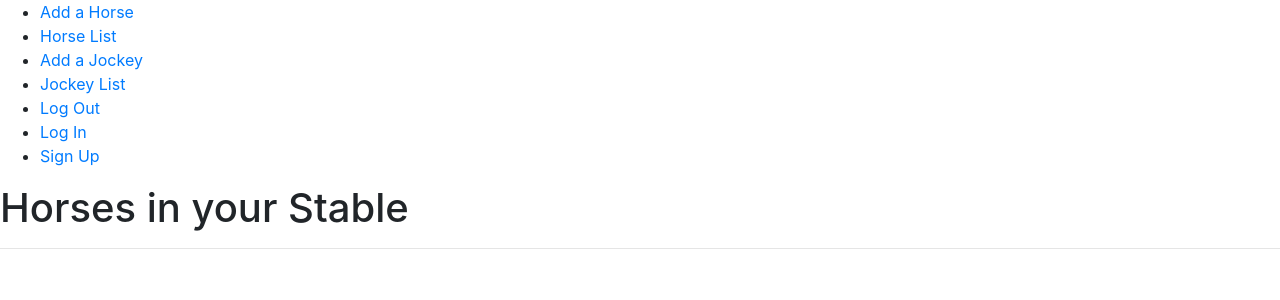
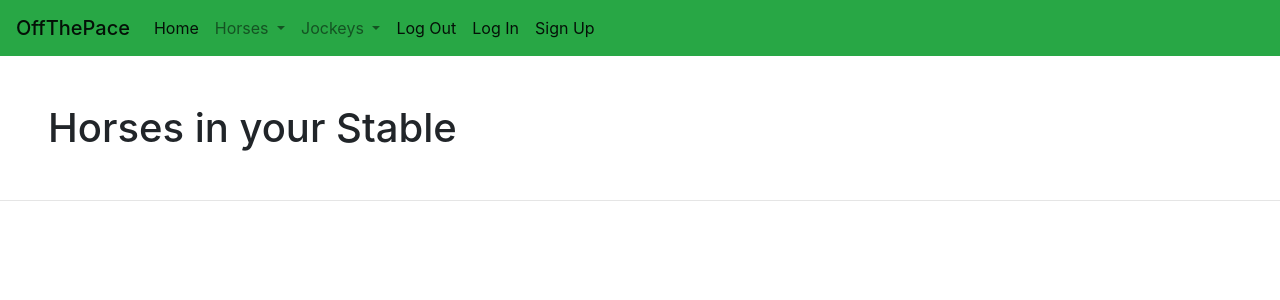
Before and after one commit to abonilla1/offThePace, a Django app: page /horses/ in a window 1280 px wide. Shown: the top 300 px of the page. Run offline with Django 3.2, Linux system fonts and the light colour scheme; the visitor is signed in with stand-in values (Sample User, id 1); data that the repository does not hold is empty.

Commit message:
horse list page styling improvement

```diff
--- a/main_app/templates/base.html
+++ b/main_app/templates/base.html
@@ -16,21 +16,36 @@
       type="text/css"
       href="{% static 'css/style.css' %}"
     />
-
     <title>Off the Pace</title>
   </head>
   <body>
     <header>
-      <nav>
-        <div>
-          <ul>
-            <li><a href="{% url 'horses_create' %}">Add a Horse</a></li>
-            <li><a href="{% url 'horses_index' %}">Horse List</a></li>
-            <li><a href="{% url 'jockeys_create' %}">Add a Jockey</a></li>
-            <li><a href="{% url 'jockeys_index' %}">Jockey List</a></li>
-            <li><a href="{% url 'logout' %}">Log Out</a></li>
-            <li><a href="{% url 'login' %}">Log In</a></li>
-            <li><a href="{% url 'signup' %}">Sign Up</a></li>
+      <nav class="navbar navbar-expand-lg navbar-light bg-success">
+        <div class="collapse navbar-collapse" id="navbarSupportedContent">
+          <span class="navbar-brand mb-0 h3">OffThePace</span>
+          <ul class="navbar-nav me-auto mb-2 mb-lg-0">
+            <li class="nav-item"><a class="nav-link active" href="/">Home</a></li>
+            <li class="nav-item dropdown">
+              <a class="nav-link dropdown-toggle" id="horseDropdown" role="button" data-bs-toggle="dropdown"  aria-expanded="false">
+              Horses
+              </a>
+              <ul class="dropdown-menu" aria-labelledby="horseDropdown">
+                <li><a class="dropdown-item" href="{% url 'horses_create' %}">Add A Horse</a></li>
+                <li><a class="dropdown-item" href="{% url 'horses_index' %}">View Your List</a></li>
+              </ul>
+            </li>
+            <li class="nav-item dropdown">
+              <a class="nav-link dropdown-toggle" id="jockeyDropdown" role="button" data-bs-toggle="dropdown"  aria-expanded="false">
+              Jockeys
+              </a>
+              <ul class="dropdown-menu" aria-labelledby="jockeyDropdown">
+                <li><a class="dropdown-item" href="{% url 'jockeys_create' %}">Add A Jockey</a></li>
+                <li><a class="dropdown-item" href="{% url 'jockeys_index' %}">View Your List</a></li>
+              </ul>
+            </li>
+            <li class="nav-item"><a class="nav-link active" href="{% url 'logout' %}">Log Out</a></li>
+            <li class="nav-item"><a class="nav-link active" href="{% url 'login' %}">Log In</a></li>
+            <li class="nav-item"><a class="nav-link active" href="{% url 'signup' %}">Sign Up</a></li>
           </ul>
         </div>
       </nav>
--- a/main_app/templates/main_app/horse_list.html
+++ b/main_app/templates/main_app/horse_list.html
@@ -1,11 +1,11 @@
 {% extends 'base.html' %}
 {% block content %}
 
-<h1>Horses in your Stable</h1>
+<h1 class="my-5 mx-5">Horses in your Stable</h1>
 <hr>
 
 {% for horse in horse_list %}
-<div class="card w-50 border-secondary">
+<div class="card w-50 border-secondary ml-5 mb-5">
   <h5 class="card-header bg-success bg-gradient">{{horse.name}}</h5>
   <div class="card-body">
     <h5 class="card-title">Age: {{horse.age}}</h5>
--- a/main_app/templates/main_app/jockey_list.html
+++ b/main_app/templates/main_app/jockey_list.html
@@ -5,7 +5,7 @@
 
 {% for jockey in jockey_list %}
   <a href="{% url 'jdetail' jockey.id %}">
-    <div>
+    <div class="card ">
         <div>
             <span>{{ jockey.name }}</span>
             <p></p>
```
